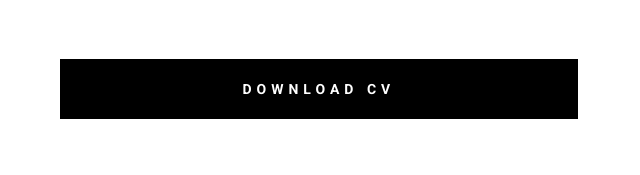
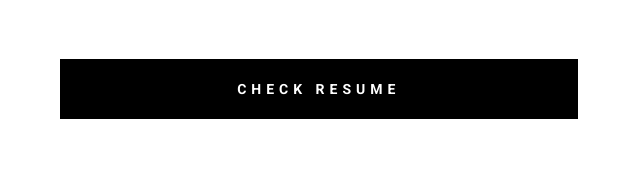
Before and after one commit to JATorres-zxc/portfolio, a plain HTML site: page index.html in a window 1280 px wide. Shown: the part 1703-1878 px from the top of the page, 612-1252 px from the left. Drawn offline with Linux system fonts and the light colour scheme; a web font is replaced by a local one.

Commit message:
added resume

```diff
--- a/index.html
+++ b/index.html
@@ -159,7 +159,7 @@
                     <a href="mailto:jbtorres6@up.edu.ph" class="btn btn--stroke full-width">Hire Me</a>
                 </div>
                 <div class="column large-half tab-full" data-aos="fade-up">
-                    <a href="#0" class="btn btn--primary full-width">Download CV</a>
+                    <a href="portfolio/John Angelo Torres Portfolio.pdf" target="_blank" class="btn btn--primary full-width">Check Resume</a>
                 </div>
             </div>
 
```
Also changed, not shown: 1 other file.
